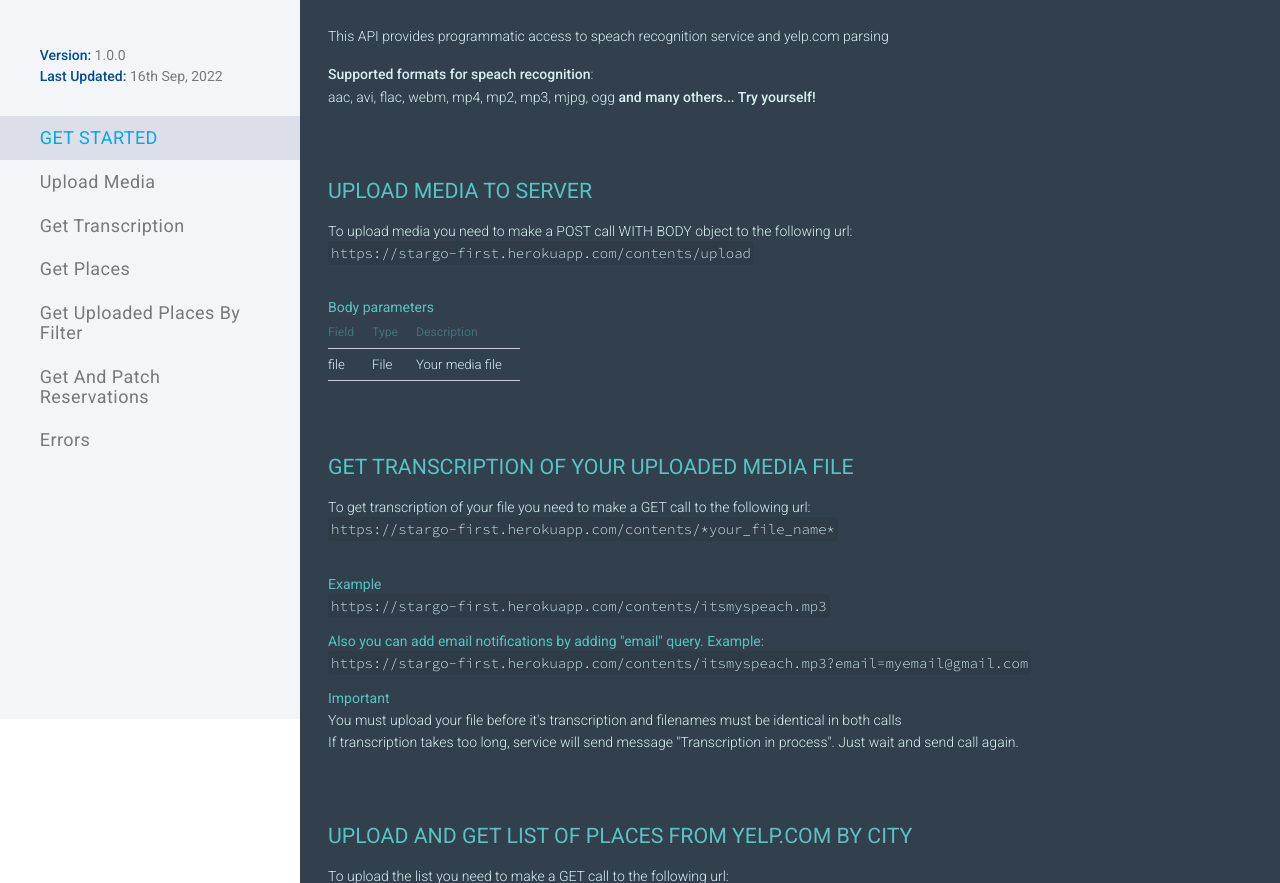
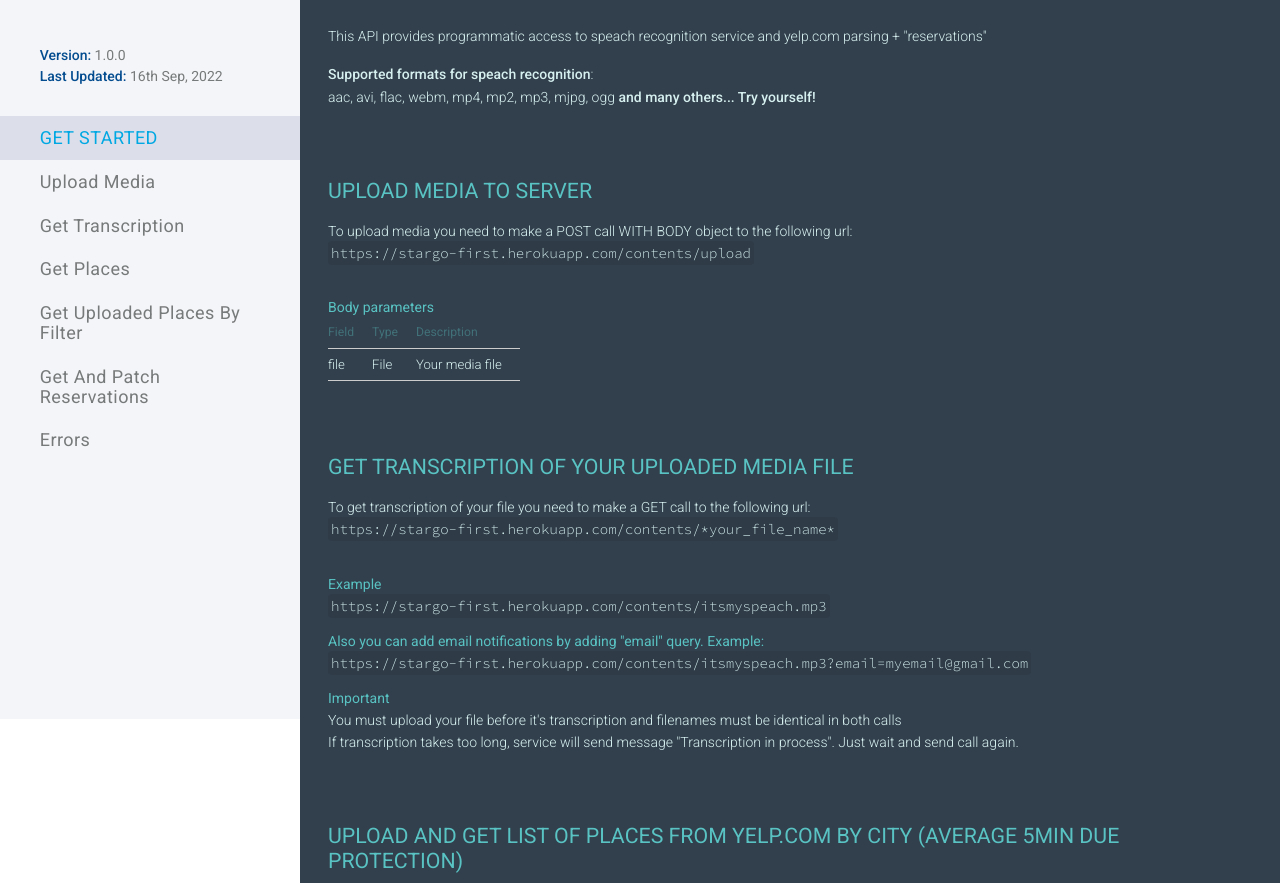
Before and after one commit to akeyblack/StarGo-first, a website: page static/index.html in a window 1280 px wide. Shown: the part 81-964 px from the top of the page. Drawn offline with nearby package versions, Linux system fonts and the light colour scheme.

Commit message:
index.html

```diff
--- a/static/index.html
+++ b/static/index.html
@@ -67,7 +67,7 @@
         <div class="overflow-hidden content-section" id="content-get-started">
           <h1>Get started</h1>
           <p>
-            This API provides programmatic access to speach recognition service and yelp.com parsing
+            This API provides programmatic access to speach recognition service and yelp.com parsing + "reservations"
           </p>
           <p>
             <strong>Supported formats for speach recognition</strong>: <br/>
@@ -129,7 +129,7 @@
           class="overflow-hidden content-section"
           id="content-get-places"
         >
-          <h2>upload and get list of places from yelp.com by city</h2>
+          <h2>upload and get list of places from yelp.com by city (average 5min due protection)</h2>
           <p>
             To upload the list you need to make a GET call to the following url:<br />
             <code class="higlighted break-word">https://stargo-first.herokuapp.com/places/upload/*city* </code>
```
